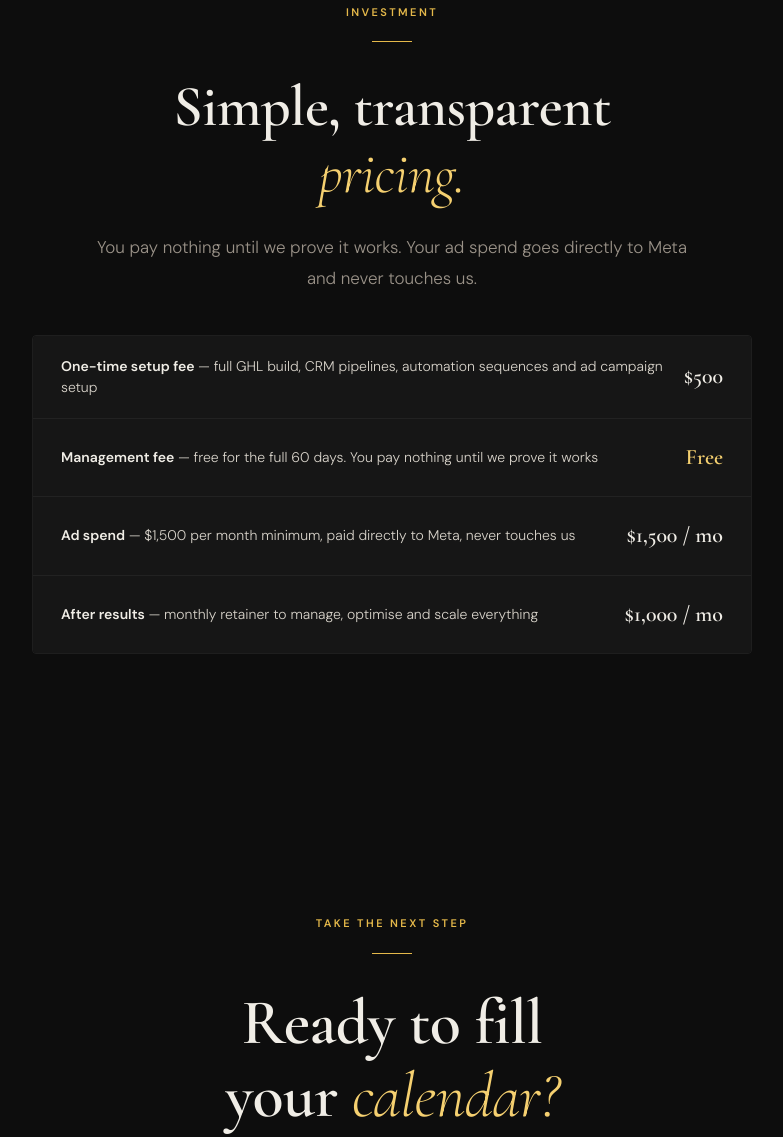
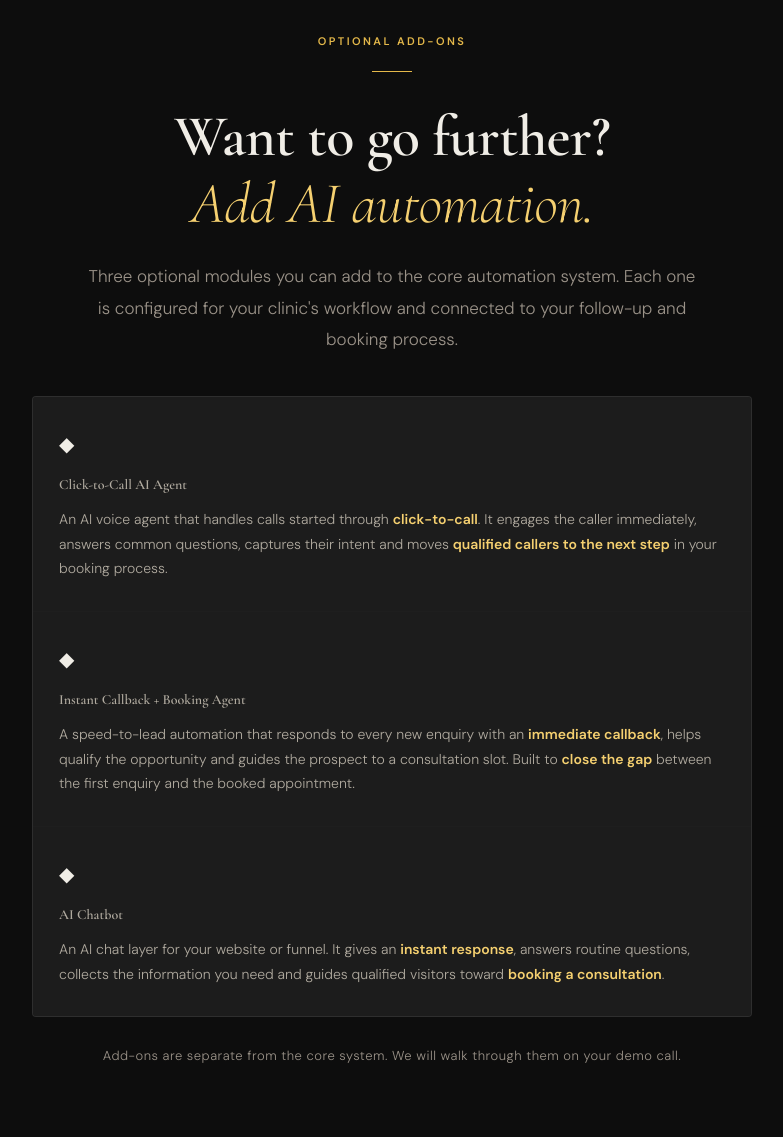
Before and after one commit to anasahhmed/myfunnel, a plain HTML site: page index.html in a window 1280 px wide. Shown: the part 6115-7252 px from the top of the page, without its empty margins (248-1031 px from the left). Drawn offline with nearby package versions, Linux system fonts and the light colour scheme.

Commit message:
Update index.html

```diff
--- a/index.html
+++ b/index.html
@@ -390,7 +390,19 @@
 
   .outcome-card p { font-size: 14px; color: var(--text-bright); line-height: 1.8; }
 
-  /* ── PRICING ── */
+  /* ── ADD-ONS (SUB OFFERS) ── */
+  #addons { background: var(--bg); }
+
+  .sub-grid { grid-template-columns: 1fr; }
+
+  .addon-note {
+    margin-top: 28px;
+    font-size: 13px;
+    color: var(--text-muted);
+    letter-spacing: 0.04em;
+  }
+
+  /* ── PRICING (currently hidden in the HTML below) ── */
   #pricing { background: var(--bg); }
 
   .pricing-row {
@@ -428,6 +440,14 @@
     flex-shrink: 0;
   }
   .pricing-item .p-val.free { color: var(--gold-light); }
+
+  .pricing-sub-title {
+    font-family: var(--serif);
+    font-size: clamp(24px, 3.5vw, 32px);
+    font-weight: 600;
+    margin: 56px 0 8px;
+    color: var(--text);
+  }
 
   /* ── CTA ── */
   #cta {
@@ -533,7 +553,7 @@
     </p>
 
     <div class="hero-cta">
-      <a href="https://calendly.com/freelance-anas98/democall" target="_blank" rel="noopener" class="btn">Book Now</a>
+      <a href="https://calendly.com/anaskhana/democall" target="_blank" rel="noopener" class="btn">Book Now</a>
       <span class="cta-note">Free demo call &nbsp;·&nbsp; No commitment required</span>
     </div>
   </div>
@@ -675,9 +695,9 @@
     <h2>The risk is<br><em>entirely on us.</em></h2>
 
     <div class="guarantee-box">
-      <p class="g-title">If we do not deliver 20 qualified cosmetic consultation bookings in 60 days, we keep working at absolutely no extra charge until we do.</p>
-      <p>You only ever pay for your own ad spend. That never changes.</p>
-      <p>Your ad spend is the only thing at risk — and that is money you were already spending anyway.</p>
+      <p class="g-title">If we do not deliver 20 qualified cosmetic consultation bookings in 60 days, we keep managing your Meta Ads at no additional management fee until we do.</p>
+      <p>Your $500/month core automation subscription continues as normal, and your ad spend stays paid directly to Meta.</p>
+      <p>The $1,000 Meta Ads management fee is charged only after the 20-booking result is achieved.</p>
     </div>
 
     <div class="outcome-grid">
@@ -687,14 +707,50 @@
       </div>
       <div class="outcome-card">
         <span class="o-label">Worst Case</span>
-        <p>We do not hit 20 bookings in 60 days. We <b>keep working for free</b> until we do. You never pay us an extra penny. Your ad spend is the only thing at risk.</p>
+        <p>We do not hit 20 bookings in 60 days. We <b>continue managing the Meta Ads at no management fee</b> until we do. Your $500/month core automation subscription continues as normal, while your ad spend remains the only advertising cost, paid directly to Meta.</p>
       </div>
     </div>
   </div>
 </section>
 
 
-<!-- ══════════════ INVESTMENT ══════════════ -->
+<!-- ══════════════ OPTIONAL ADD-ONS (SUB OFFERS) ══════════════ -->
+<section id="addons">
+  <div class="inner reveal">
+    <span class="label">Optional Add-Ons</span>
+    <div class="gold-rule"></div>
+
+    <h2>Want to go further?<br><em>Add AI automation.</em></h2>
+
+    <p class="body-text">
+      Three optional modules you can add to the core automation system. Each one is configured for your clinic's workflow and connected to your follow-up and booking process.
+    </p>
+
+    <div class="card-grid sub-grid">
+      <div class="card">
+        <span class="card-icon">◆</span>
+        <p class="card-title">Click-to-Call AI Agent</p>
+        <p>An AI voice agent that handles calls started through <b>click-to-call</b>. It engages the caller immediately, answers common questions, captures their intent and moves <b>qualified callers to the next step</b> in your booking process.</p>
+      </div>
+      <div class="card">
+        <span class="card-icon">◆</span>
+        <p class="card-title">Instant Callback + Booking Agent</p>
+        <p>A speed-to-lead automation that responds to every new enquiry with an <b>immediate callback</b>, helps qualify the opportunity and guides the prospect to a consultation slot. Built to <b>close the gap</b> between the first enquiry and the booked appointment.</p>
+      </div>
+      <div class="card">
+        <span class="card-icon">◆</span>
+        <p class="card-title">AI Chatbot</p>
+        <p>An AI chat layer for your website or funnel. It gives an <b>instant response</b>, answers routine questions, collects the information you need and guides qualified visitors toward <b>booking a consultation</b>.</p>
+      </div>
+    </div>
+
+    <p class="addon-note">Add-ons are separate from the core system. We will walk through them on your demo call.</p>
+  </div>
+</section>
+
+
+<!-- ══════════════ INVESTMENT (HIDDEN - remove the comment start and end markers around the section to bring it back) ══════════════
+
 <section id="pricing">
   <div class="inner reveal">
     <span class="label">Investment</span>
@@ -703,16 +759,16 @@
     <h2>Simple, transparent<br><em>pricing.</em></h2>
 
     <p class="body-text">
-      You pay nothing until we prove it works. Your ad spend goes directly to Meta and never touches us.
+      Meta Ads management is free until we deliver the agreed result. Your ad spend goes directly to Meta and never touches us.
     </p>
 
     <div class="pricing-row">
       <div class="pricing-item">
-        <span class="p-name"><b>One-time setup fee</b> — full GHL build, CRM pipelines, automation sequences and ad campaign setup</span>
-        <span class="p-val">$500</span>
+        <span class="p-name"><b>Core automation system</b> — full GHL build, CRM pipelines, automation sequences and ad campaign setup</span>
+        <span class="p-val">$500 / mo</span>
       </div>
       <div class="pricing-item">
-        <span class="p-name"><b>Management fee</b> — free for the full 60 days. You pay nothing until we prove it works</span>
+        <span class="p-name"><b>Management fee</b> — free for the full 60 days. You pay nothing for Meta Ads management until we prove it works</span>
         <span class="p-val free">Free</span>
       </div>
       <div class="pricing-item">
@@ -720,12 +776,35 @@
         <span class="p-val">$1,500 / mo</span>
       </div>
       <div class="pricing-item">
-        <span class="p-name"><b>After results</b> — monthly retainer to manage, optimise and scale everything</span>
+        <span class="p-name"><b>After results</b> — $1,000 Meta Ads management fee, charged only once the 20-booking result is achieved, to manage, optimise and scale everything</span>
         <span class="p-val">$1,000 / mo</span>
+      </div>
+    </div>
+
+    <h3 class="pricing-sub-title">Optional add-ons</h3>
+
+    <p class="body-text">
+      Optional add-ons to the $500/month core automation system. These are the complete fees for each module, including the platform and software costs. The first-month fee covers one-time setup plus the first month of service. They are separate from Meta ad spend.
+    </p>
+
+    <div class="pricing-row">
+      <div class="pricing-item">
+        <span class="p-name"><b>AI Chatbot</b> — $654 for the first month, then $304/month recurring</span>
+        <span class="p-val">$304 / mo</span>
+      </div>
+      <div class="pricing-item">
+        <span class="p-name"><b>Click-to-Call AI Agent</b> — $910 for the first month, then $360/month recurring</span>
+        <span class="p-val">$360 / mo</span>
+      </div>
+      <div class="pricing-item">
+        <span class="p-name"><b>Instant Callback + Booking Agent</b> — $1,108 for the first month, then $508/month recurring</span>
+        <span class="p-val">$508 / mo</span>
       </div>
     </div>
   </div>
 </section>
+
+══════════════ END INVESTMENT ══════════════ -->
 
 
 <!-- ══════════════ CTA ══════════════ -->
@@ -740,7 +819,7 @@
       Book a free demo call. We will audit your current marketing, show you exactly where patients are being lost, and walk you through what the system looks like for your clinic.
     </p>
 
-    <a href="https://calendly.com/freelance-anas98/democall" target="_blank" rel="noopener" class="btn">Book Now</a>
+    <a href="https://calendly.com/anaskhana/democall" target="_blank" rel="noopener" class="btn">Book Now</a>
 
     <span class="cta-note">Free demo call &nbsp;·&nbsp; No commitment required &nbsp;·&nbsp; 60-day free management trial</span>
   </div>
```
